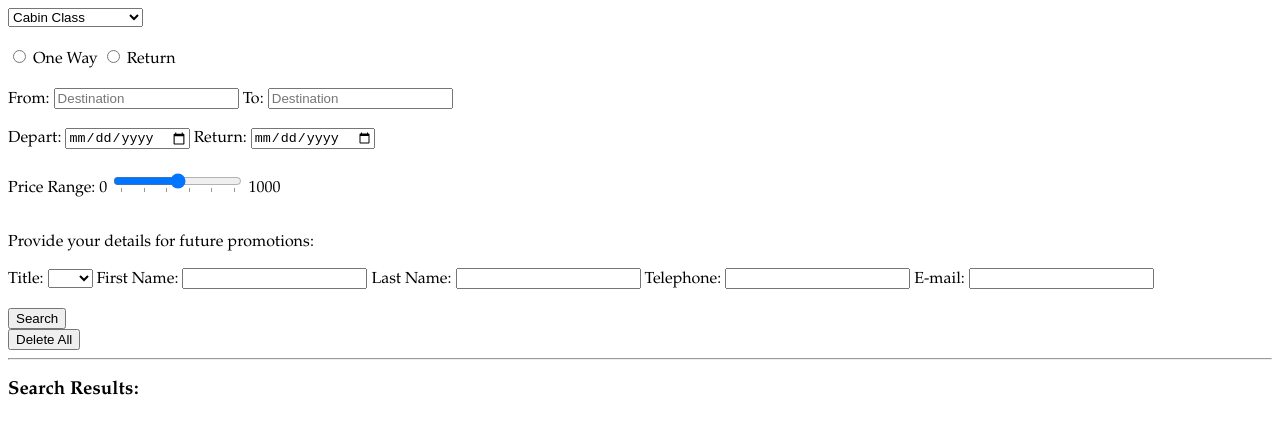
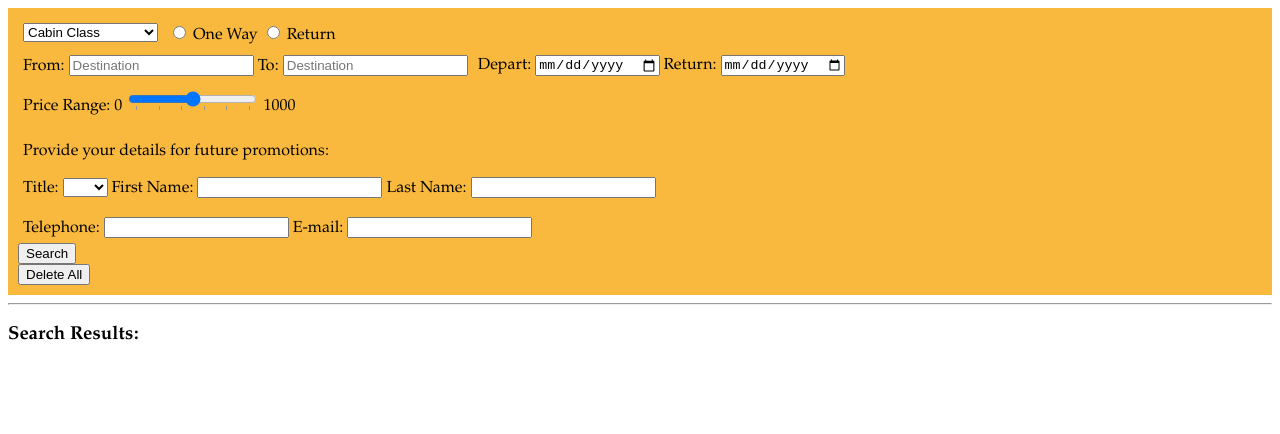
Before and after one commit to kaluzsikc/w6_d5_weekend_hw_dom, a plain HTML site: page index.html in a window 1280 px wide. Drawn offline with Linux system fonts and the light colour scheme.

Commit message:
Add css styling

```diff
--- a/css/main.css
+++ b/css/main.css
@@ -1,27 +1,35 @@
 body {
   font-family: Palatino;
-
 }
 
-#form-wrapper{
+.form-wraper{
+  display: grid;
+}
+
+#new-search-form{
+  background-color: #F9B93F;
+  padding: 10px;
+}
+
+.form-item{
+  padding: 5px;
+}
+
+.row{
   display: flex;
 }
 
-/* .form-item{
-  padding: 10px;
+#result-list{
+  display: flex;
+  /* grid-template-columns: 100px 100px 100px; */
+    /* grid-template-rows: 50px 50px; */
 }
 
-#reading-list{
-  padding: 10px;
-  display: flex;
-  align-items: left;
-} */
-
 .result-box{
-  border: solid 3px red;
+  border: solid 3px #F9B93F;
   margin: 10px;
   border-radius: 10px;
-  /* border: solid 1px #4A7D90; */
-  background-color: #88B2CA;
-  padding: 10px;
+  background-color: #DFE5DD;
+  padding: 5px;
+  /* width: 200px; */
 }
--- a/index.html
+++ b/index.html
@@ -9,6 +9,7 @@
   <body>
     <form id="new-search-form">
       <div class ="form-wraper">
+        <div class="row">
           <div class ="form-item">
             <select id="classSelection">
               <option value="" disabled selected>Cabin Class</option>
@@ -18,8 +19,7 @@
               <option value="first class">First</option>
             </select>
           </div>
-<br>
-        <div>
+          <div class ="form-item">
             <input type="radio" id="flightType1"
              name="flightType" value="One way">
             <label for="flightType1">One Way</label>
@@ -27,21 +27,22 @@
              name="flightType" value="Return">
             <label for="flightType2">Return</label>
           </div>
-<br>
+        </div>
+        <div class="row">
           <div class="form-item">
             <label for="destination" class="primary">From:</label>
             <input type="text" id="destinationFrom" placeholder="Destination"/>
             <label for="destination" class="primary">To:</label>
             <input type="text" id="destinationTo" placeholder="Destination"/>
           </div>
-<br>
           <div class="form-item">
             <label for="departure" class="primary">Depart:</label>
             <input type="date" id="departure" />
             <label for="return" class="primary">Return:</label>
             <input type="date" id="return"/>
           </div>
-<br>
+        </div>
+        <div class="row">
           <div class="form-item">
             <label for="priceRange">Price Range: </label>
             0
@@ -56,7 +57,8 @@
             </datalist>
             1000
           </div>
-<br>
+      </div>
+      <div class="row">
        <div class="form-item" id="details">
           <p>Provide your details for future promotions:</p>
           <label for="title" class="primary">Title: </label>
@@ -70,19 +72,19 @@
           <label for="first name" class="primary">First Name: </label>
           <input type="text" id="firstname" />
           <label for="last name" class="primary">Last Name: </label>
-          <input type="text" id="lastname" />
+          <input type="text" id="lastname" /><br><br>
           <label for="tel" class="primary">Telephone: </label>
           <input type="tel" id="telephone" name="usrtel" />
           <label for="email" class="primary">E-mail: </label>
           <input type="email" id="email" name="email"/>
         </div>
       </div>
-<br>
+    </div>
       <input type="submit" value="Search"/><br>
       <button id="delete-all">Delete All</button><br>
     </form>
     <hr>
     <h3>Search Results:</h3>
-    <div id="result-list">  </div>
+      <div id="result-list"></div>
   </body>
 </html>
```
Lines whose indentation alone changed are shown as unchanged.
